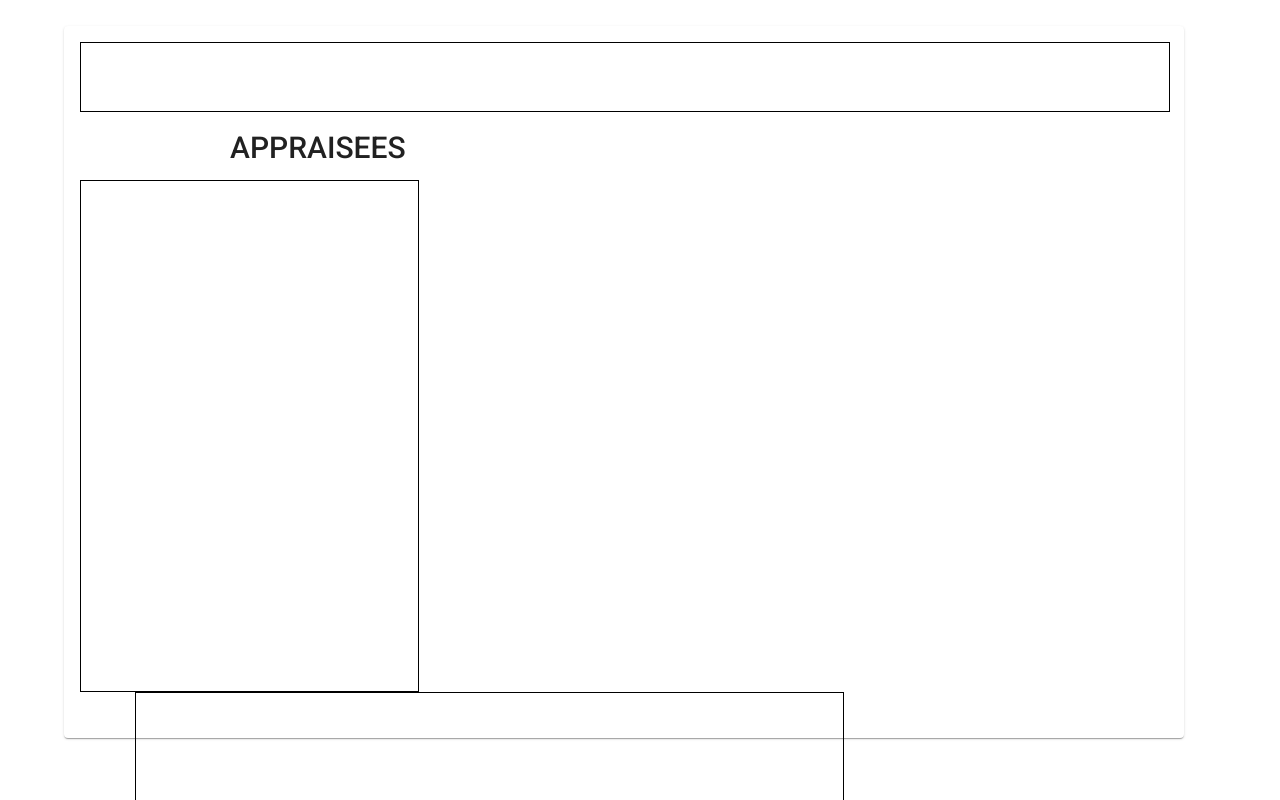
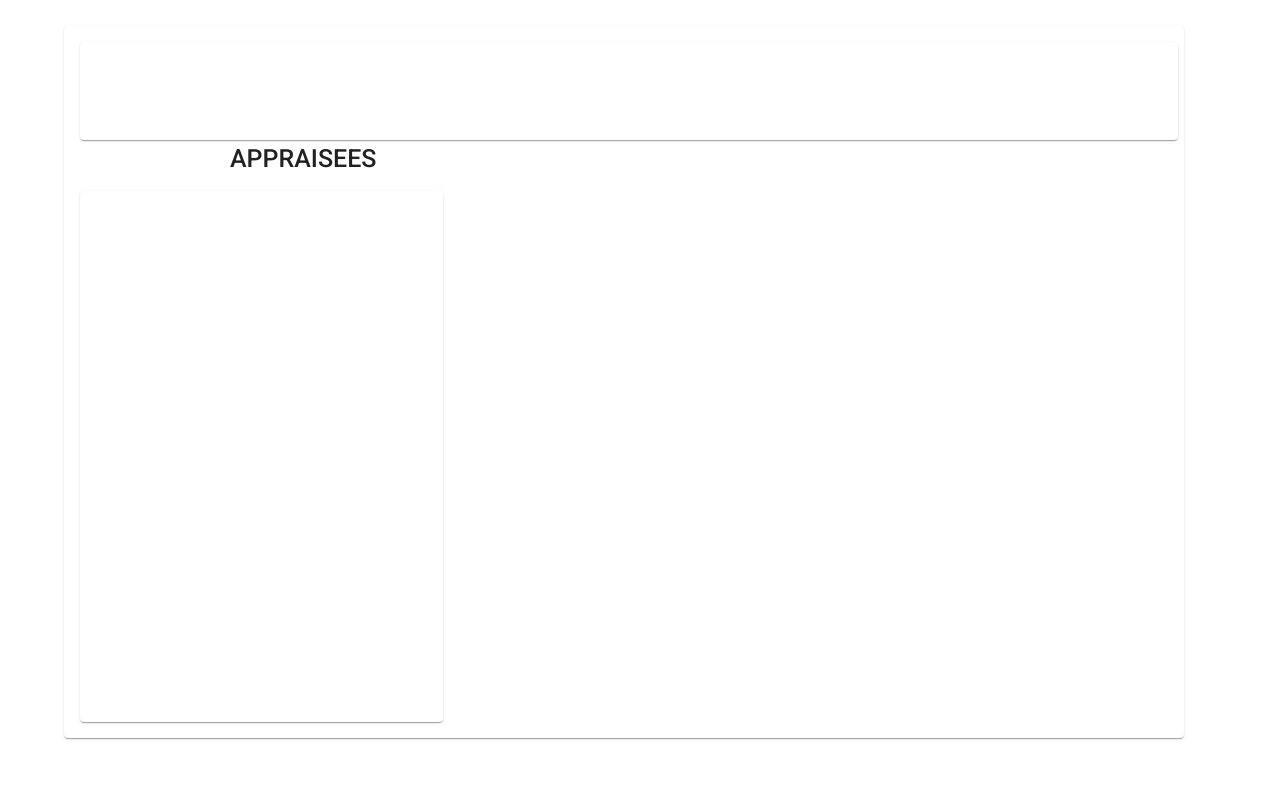
Before and after one commit to Eawitikuffour/AppraisalManagement, an Angular app: page / in a window 1280 px wide. Shown: the top 800 px of the page. Built offline with nearby package versions, Linux system fonts and the light colour scheme.

Commit message:
dashboard layout

```diff
--- a/src/app/app.component.html
+++ b/src/app/app.component.html
@@ -1,3 +1,3 @@
 <!-- <router-outlet></router-outlet> -->
 
-<app-dashboard></app-dashboard>
+ <app-dashboard></app-dashboard>
--- a/src/app/components/dashboard/dashboard.component.css
+++ b/src/app/components/dashboard/dashboard.component.css
@@ -9,21 +9,32 @@
 .header{
     width: 100%;
     height: 10%;
-    border: solid black 1px;
+
+
+}
+
+.header-card{
+    width: 98%;
+    height: 98%;
 }
 
 .appraisee{
     width: 31%;
     height: 75%;
-    border: solid black 1px;
+
     float: left;
 
+}
+
+.appraisee-card{
+    width: 98%;
+    height: 98%;
 }
 
 .body{
     width: 65%;
     height: 75%;
-    border: solid black 1px;
+
     float: left;
     margin-left: 55px;
 }
--- a/src/app/components/dashboard/dashboard.component.html
+++ b/src/app/components/dashboard/dashboard.component.html
@@ -1,9 +1,17 @@
 <mat-card class="dashboard-card">
 
-       <div class="header"></div>
+       <div class="header">
+              <mat-card class="header-card">
 
-       <h2 style=" margin-top: 20px; margin-left: 150px; font-size: 30px;">APPRAISEES</h2>
-       <div class="appraisee"></div>
+              </mat-card>
+       </div>
+
+       <h2 style=" margin-top: 33px; margin-left: 150px; font-size: 25px;">APPRAISEES</h2>
+       <div class="appraisee">
+              <mat-card class="appraisee-card">
+
+              </mat-card>
+       </div>
 
        <div class="body"></div>
 </mat-card>
--- a/src/app/components/forms-component/forms-component.component.html
+++ b/src/app/components/forms-component/forms-component.component.html
@@ -407,9 +407,7 @@
                                             <td class="form-td" style="font-weight: bold;">{{kra.keyResultsArea}}</td>
                                             <td class="form-td" style="font-weight: bold;">{{kra.targets}}</td>
                                             <td class="form-td" style="font-weight: bold;">{{kra.resourcesRequired}}</td>
-                                              <!-- <div style=" max-width: 310px; margin-top: 1px;  "> <td>{{kra.keyResultsArea}}</td> </div>
-                                              <div style=" max-width: 310px; margin-top: 1px;  "> <td>{{kra.targets}}</td> </div>
-                                              <div style=" max-width: 310px; margin-top: 1px;  "> <td>{{kra.resourcesRequired}}</td> </div> -->
+
                                         </mat-card>
                                     </tr>
 
--- a/src/app/components/forms-component/forms-component.component.ts
+++ b/src/app/components/forms-component/forms-component.component.ts
@@ -51,7 +51,7 @@ export class FormsComponent implements OnInit {
     this.route.params.subscribe(params => {
       if (params) {
            this.hash = params.hash;
-           if(params.hash === '12345'){
+        if (params.hash === '12345'){
              this.showForm = true;
              this.initializeForm();
              this.cdref.detectChanges();
```
